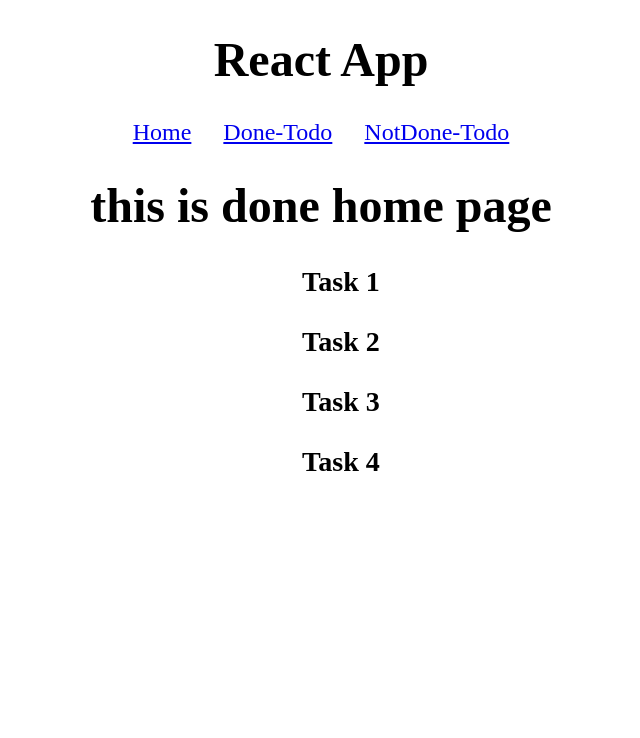
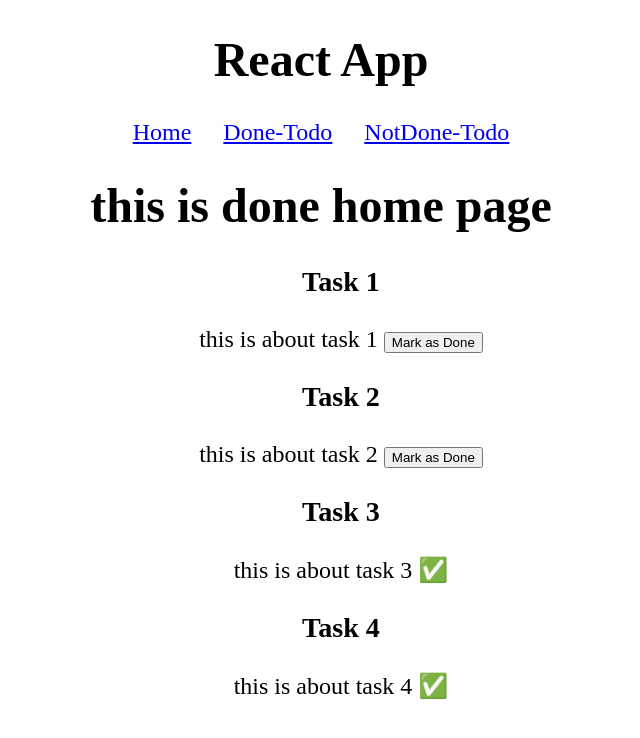
Before and after one commit to sharath-io/todo-app, a React (Create React App) app: page / in a window 1280 px wide. Shown: the top 738 px of the page, without its empty margins (319-959 px from the left). Built offline with nearby package versions, Linux system fonts and the light colour scheme.

Commit message:
added basic case with useReducer to handle todo

```diff
--- a/src/contexts/todoContext.js
+++ b/src/contexts/todoContext.js
@@ -4,13 +4,19 @@ import {TodoListItems} from '../data/todoListItems';
 
 export const TodoContext = createContext();
 
+const reducerFunction = (state,action) =>{
+    switch(action.type){
+        case 'handle_todo': return  {
+            todoItems:  state.todoItems.map(task => task.id === Number(action.payload)
+              ? {...task, isCompleted: !task.isCompleted} : task)
+        }
+        default : return
+    }
+}
+
 export const TodoProvider = ({children}) =>{
 
-    const [state, dispatch] = useReducer(()=>{}, {todoItems: TodoListItems})
-
-    // const handleMark = (id) =>{
-    //     setTodoItems(todoItems.map(task => task.id === Number(id) ? {...task, isCompleted: !task.isCompleted} : task))
-    // }
+    const [state, dispatch] = useReducer(reducerFunction, {todoItems: TodoListItems})
 
     return <TodoContext.Provider value={{state,dispatch}}>
         {children}
--- a/src/pages/home.js
+++ b/src/pages/home.js
@@ -2,7 +2,7 @@ import { useContext } from "react";
 import { TodoContext } from ".."
 
 export const Home =() =>{
-    const {state} = useContext(TodoContext);
+    const {state, dispatch} = useContext(TodoContext);
 
     return (
         <div>
@@ -12,7 +12,9 @@ export const Home =() =>{
                 {
                     state.todoItems.map(({id,title,description,isCompleted}) => <li>
                         <h3>{title }</h3>
-                        {/* <p>{description} {isCompleted ? '✅' : <button onClick={()=> handleMark(id)}>Mark as Done</button>}</p> */}
+                        <p>{description} {isCompleted ? '✅' :
+                               <button onClick={()=> dispatch({type:'handle_todo', payload: id})}>
+                            Mark as Done</button>}</p>
                         </li>)
                 }
             </ul>
```
